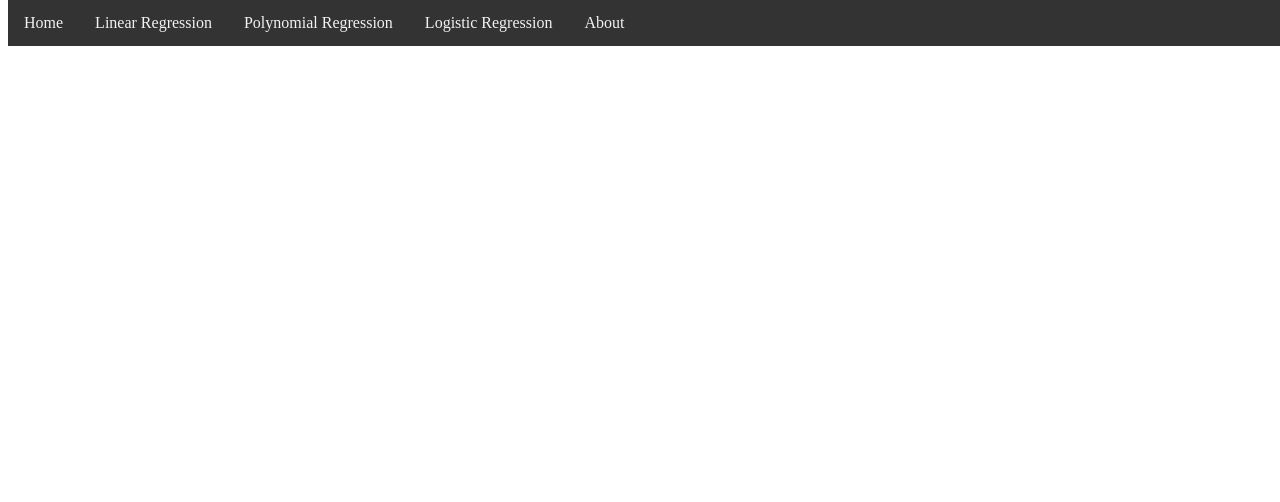
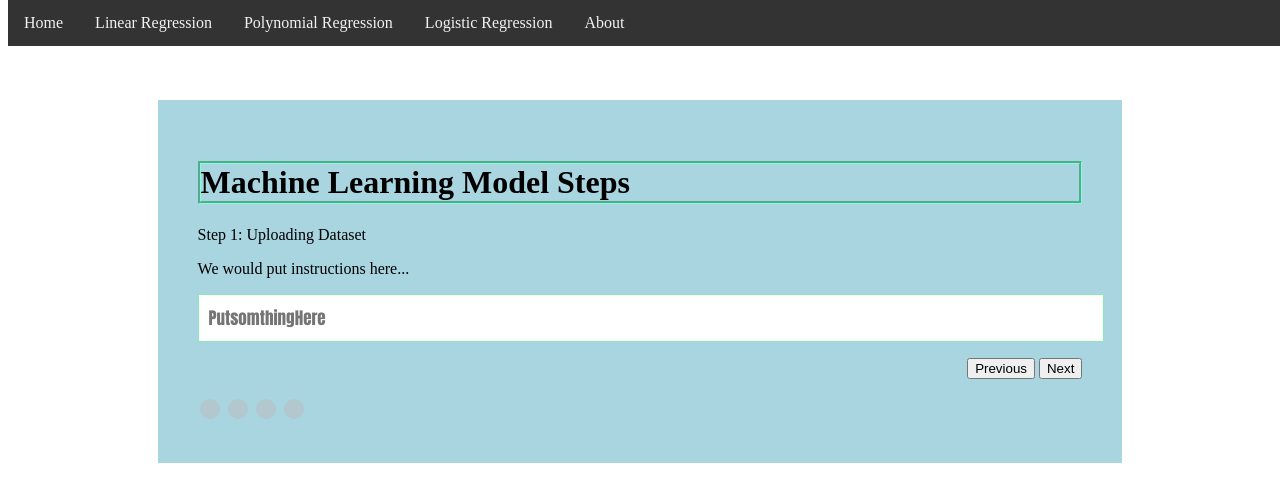
Before and after one commit to TAWinterton2/CS-F600-ML-GUI, a Flask app: page /linear in a window 1280 px wide. Shown: the top 502 px of the page. Run offline with Flask 3, Linux system fonts and the light colour scheme.

Commit message:
ML form fixes
Reorganized the files for the ml_form so that they are located in the correct directories and can successfully be loaded on the front end.

```diff
--- a/website/app.py
+++ b/website/app.py
@@ -12,7 +12,7 @@ def index():
 @app.route("/linear")
 def ml_form():
     """Renders the machine learning form for the linear regression model. This is done by pressing the button on the navigation bar."""
-    return render_template('linear.html')
+    return render_template('ml_form.html')
 
 if __name__ == "__main__":
     app.run(debug=True)
--- a/website/static/css/style.css
+++ b/website/static/css/style.css
@@ -32,3 +32,67 @@
 .intro {
     background:#ddd ;
 }
+
+body{
+  background-image: linear-gradient((to right, blue, white))
+}
+
+.ML{
+  border-style: groove;
+  border-color:aquamarine
+}
+/*style the form*/
+
+#regForm {
+  background-color: #a8d5e0;
+  margin: 100px auto;
+  padding: 40px;
+  width: 70%;
+  min-width: 300px;
+}
+
+/* Style Input Fields*/
+input{
+  padding:10px;
+  width: 100%;
+  font-size: 17px;
+  font-family:  Impact, Haettenschweiler, 'Arial Narrow Bold', sans-serif;
+  border: 1px solid #89ebb2
+}
+
+input.invalid {
+  background-color: red;
+
+}
+
+
+/* Hide steps by default: */
+
+.tab{
+  display: none;
+
+}
+
+/* Make circles */
+.step{
+  height: 20px;
+  width: 20px;
+  margin: 0 2px;
+  background-color: #bbbbbb;
+  border: none;
+  border-radius: 50%;
+  display: inline-block;
+  opacity: 0.5;
+}
+
+/* Mark the active step */
+.step.active{
+  opacity: 1;
+
+}
+
+/* Mark steps that are finished */
+
+.step.finish {
+  background-color: #04AA6D;
+}
--- a/website/templates/linear.html
+++ /dev/null
@@ -1,9 +0,0 @@
-{% extends 'base.html' %}
-
-{% block head %}
-<title>Linear Regression Form</title>
-{% endblock %}
-
-{% block body %}
-
-{% endblock %}
--- /dev/null
+++ b/website/templates/ml_form.html
@@ -0,0 +1,54 @@
+{% extends 'base.html' %}
+
+{% block head %}
+    <title>Multi-Form Test</title>
+{% endblock %}
+
+
+{% block body %}
+    <div class="main">
+        <form id="regForm" action="">
+            <h1 class="ML"> Machine Learning Model Steps</h1>
+            <div class="tab">Step 1: Uploading Dataset
+                <p>We would put instructions here...</p>
+                <p><input placeholder="PutsomthingHere" oninput="this.className = ''"></p>
+            </div>
+
+            <div class="tab">Step 2
+                <p>We would put instructions here...</p>
+                <p><input placeholder="somthing..." oninput="this.className = ''"></p>
+            </div>
+
+            <div class="tab">Step 3
+                <p>We would put instructions here...</p>
+                <p><input placeholder="somthing..." oninput="this.className = ''"></p>
+            </div>
+
+            <div class="tab">Step 4
+                <p>We would put instructions here...</p>
+                <p><input placeholder="somthing..." oninput="this.className = ''"></p>
+            </div>
+
+            <div class="tab">Step 5
+                <p>Run the model!!!</p>
+            </div>
+
+            <div style="overflow:auto;">
+                <div style="float:right;">
+                <button type="button" id="prevStp" onclick="nextPrev(-1)">Previous</button>
+                <button type="button" id="nextStp" onclick="nextPrev(1)">Next</button>
+                </div>
+            </div>
+
+            <div style="text-align:left;
+                        margin-top:20px;">
+                <span class="step"></span>
+                <span class="step"></span>
+                <span class="step"></span>
+                <span class="step"></span>
+            </div>
+
+        </form>
+        <script type="text/javascript" src="{{url_for('static', filename='ml_form_script.js')}}"></script>
+    </div>
+{% endblock %}
```
Also changed, not shown: website/multi-form/ml_form.html (deleted, +0 -56 lines), website/static/css/multi_form_style.css (renamed from website/multi-form/multi_form_style.css), website/static/ml_form_script.js (renamed from website/multi-form/ml_form_script.js).
